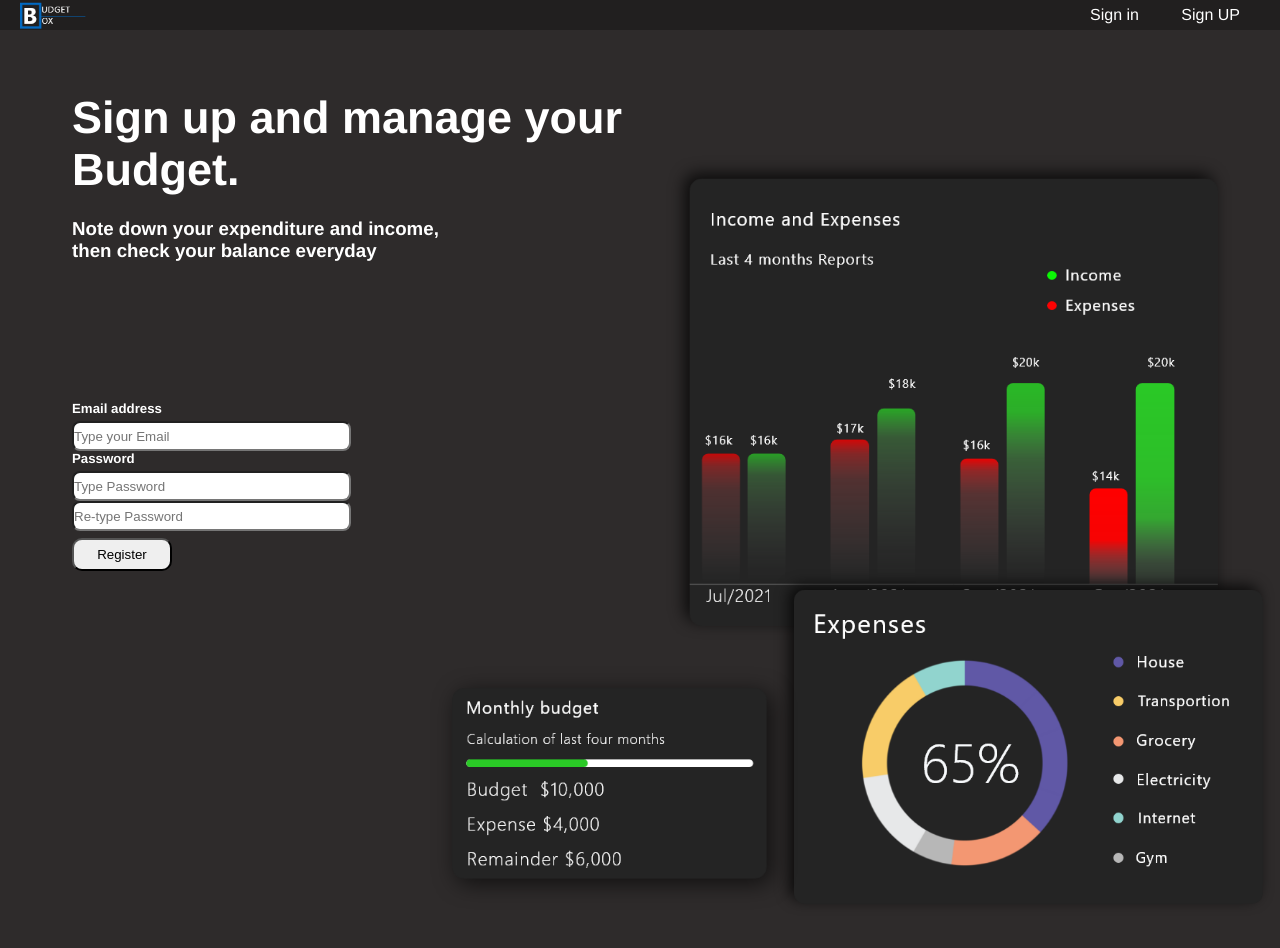
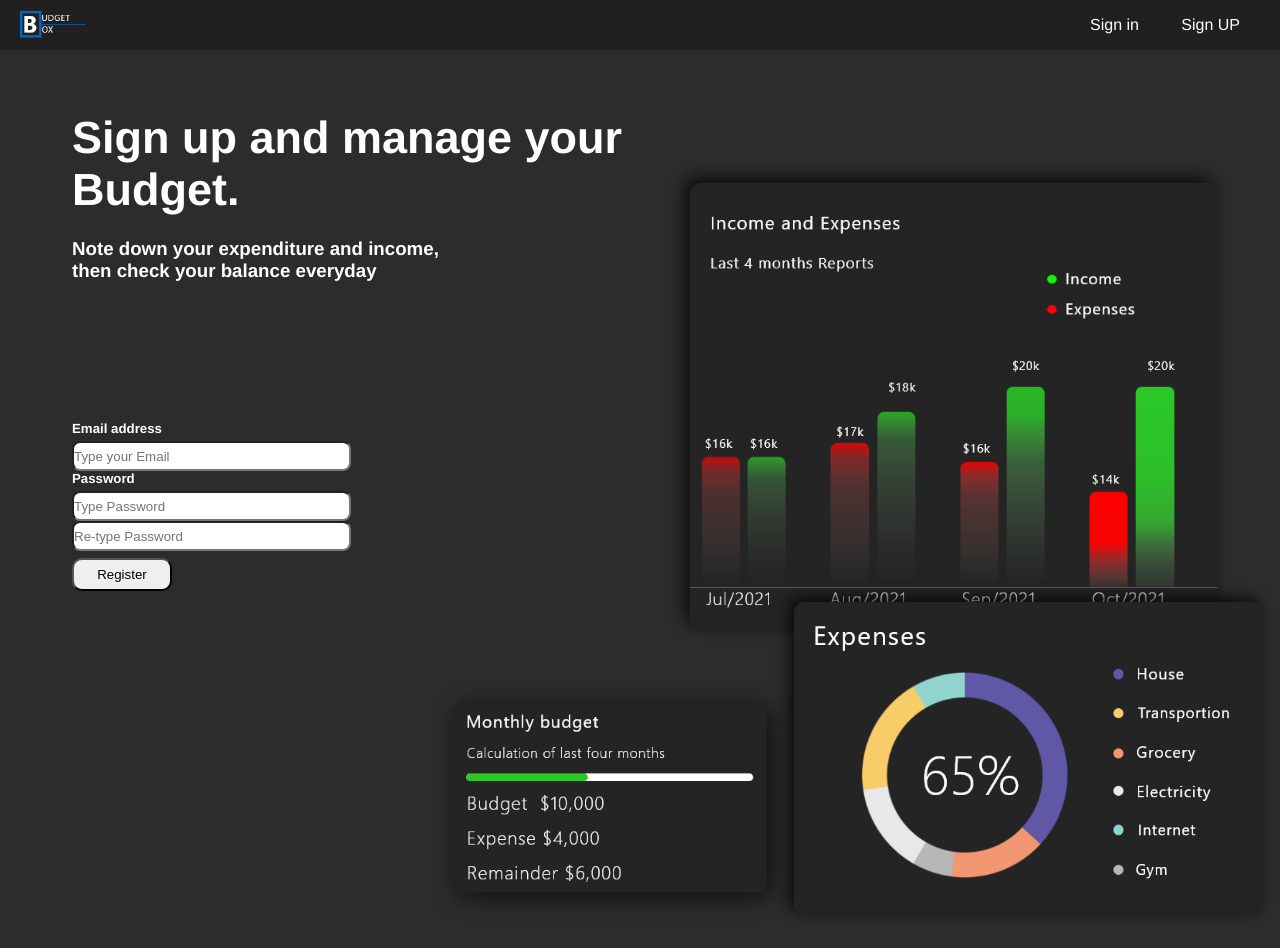
Before and after one commit to yandys86/Budget_Box-app, a React (Create React App) app in the folder frontend/: page / in a window 1280 px wide. Shown: the top 948 px of the page. Built offline with nearby package versions, Linux system fonts and the light colour scheme.

Commit message:
update frontend

```diff
--- a/frontend/src/assets/style-dashboard.css
+++ b/frontend/src/assets/style-dashboard.css
@@ -27,6 +27,7 @@ body {
   background-color: #2c2c2c;
   color: #fff;
   padding: 10px 16px 5px 16px;
+  height: 70px;
 }
 
 .header-dashboard a {
--- a/frontend/src/assets/style.css
+++ b/frontend/src/assets/style.css
@@ -17,11 +17,12 @@ body {
 }
 .header {
   display: flex;
-  height: px;
-  height: 30px;
+
+  height: 50px;
   background-color: #211f1f;
   justify-content: space-between;
   color: white;
+  align-items: center;
 }
 .header img {
   width: 66px;
@@ -328,7 +329,7 @@ body {
     width: 32px;
   }
 }
-.header-dashboard {
+/* .header-dashboard {
   width: 100%;
   background-color: rgb(49, 49, 46);
   float: right;
@@ -342,7 +343,7 @@ body {
   display: flex;
   align-items: center;
   justify-content: flex-end;
-}
+} */
 
 .grafic-img {
   color: white;
```
